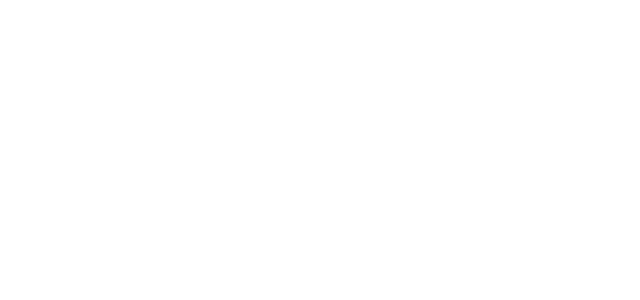
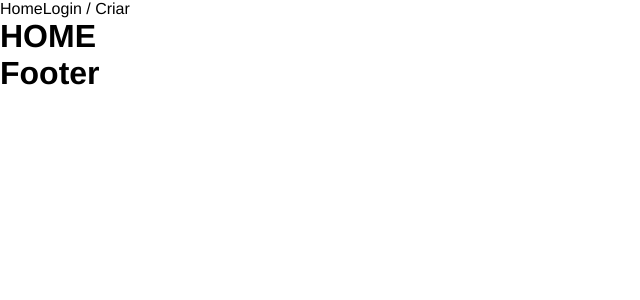
Before and after one commit to saulo775/perritos, a React (Create React App) app: page / in a window 1280 px wide. Shown: the top 300 px of the page, without its empty margins (0-640 px from the left). Built offline with nearby package versions, Linux system fonts and the light colour scheme.

Commit message:
feat - esboço inicial das rotas

```diff
--- a/src/App.js
+++ b/src/App.js
@@ -1,11 +1,24 @@
 import React from "react";
 import { GlobalStyle } from "./styles/global";
+import { BrowserRouter, Route, Routes } from "react-router-dom";
+
+import { Home } from "./pages/home";
+import { Login } from "./pages/login";
+import { Header } from "./components/Header"
+import { Footer } from "./components/Footer"
 
 function App() {
   return (
     <>
       <GlobalStyle/>
-
+      <BrowserRouter>
+        <Header/>
+        <Routes>
+          <Route path="/" element={<Home/>}/>
+          <Route path="/login" element={<Login/>}/>
+        </Routes>
+        <Footer/>
+      </BrowserRouter>
     </>
   );
 }
--- /dev/null
+++ b/src/components/Footer/index.jsx
@@ -0,0 +1,8 @@
+import React from "react";
+
+
+export function Footer() {
+    return (
+        <h1>Footer</h1>
+    )
+}
--- /dev/null
+++ b/src/components/Header/index.jsx
@@ -0,0 +1,17 @@
+import React from "react";
+import { Link } from "react-router-dom";
+
+import {
+    Container
+} from './style';
+
+export function Header() {
+    return (
+        <Container>
+            <nav>
+            <Link to="/">Home</Link>
+            <Link to="/login">Login / Criar</Link>
+            </nav>
+        </Container>
+    )
+}
--- /dev/null
+++ b/src/components/Header/style.js
@@ -0,0 +1,5 @@
+import styled from "styled-components"
+
+export const Container = styled.header`
+
+`;
--- /dev/null
+++ b/src/pages/home/index.jsx
@@ -0,0 +1,7 @@
+import React from "react";
+
+export function Home() {
+    return(
+        <h1>HOME</h1>
+    )
+}
--- /dev/null
+++ b/src/pages/login/index.jsx
@@ -0,0 +1,7 @@
+import React from "react";
+
+export function Login() {
+    return(
+        <h1>Login</h1>
+    )
+}
```
Also changed, not shown: src/components/Footer/style.js (added), src/pages/home/style.js (added), src/pages/login/style.js (added).
